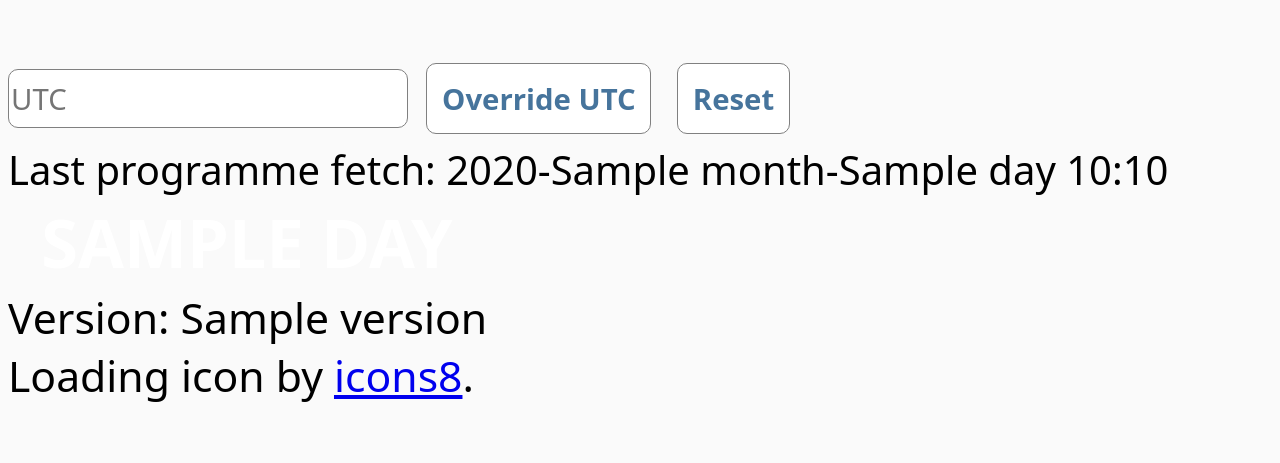
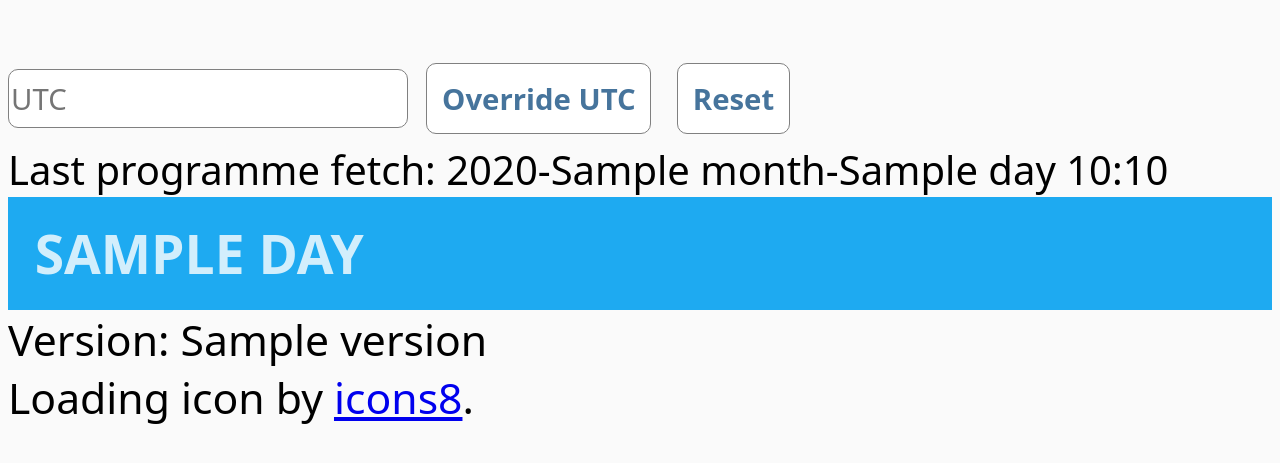
Before and after one commit to danielschenk/zpf-backstage-tv, a Flask app: template templates/index.html in a window 1280 px wide. Shown: the part 263-726 px from the top of the page. Run offline with Flask 3, Linux system fonts and the light colour scheme; the template is opened without the code that fills it: most values are stand-ins (such as "Sample title", 1, 10 or a date in 2020); data that the repository does not hold is empty; parts of the project's set-up code (start-up, migrations or seed data) failed here and were passed over; some libraries are stand-ins or nearby versions.

Commit message:
Style new buttons, improve show/hide code

```diff
--- a/static/index.css
+++ b/static/index.css
@@ -34,11 +34,7 @@ button {
     color: #46749C;
 }
 
-button.day {
-    color: #ffffff;
-}
-
-button.selected {
+button.data-entry.selected {
     color: var(--color-active);
     font-weight: 900;
 }
@@ -125,8 +121,14 @@ div.time-left {
     filter: FlipH;                 /* IE 6/7/8 */
 }
 
-button.day {
-    font-size: 50pt;
+div.navigation {
+    background-color: #1EAAF1;
+    width: 100%;
+}
+
+button.navigation {
+    color: #D2EEFC;
+    font-size: 40pt;
     border-style: none;
     border-radius: 0%;
     border-width: 0px;
@@ -135,6 +137,12 @@ button.day {
     margin: 0;
     min-height: auto;
     min-width: none;
+    padding-top: 20px;
+    padding-bottom: 20px;
+}
+
+button.navigation.selected {
+    color: #ffffff;
 }
 
 div.dressing-room-buttons {
--- a/static/index.js
+++ b/static/index.js
@@ -122,24 +122,21 @@ function showButtons(actKey) {
 }
 
 function showDay(day) {
-    document.querySelectorAll("tr.day-collapsed." + day)
+    document.querySelectorAll("tr.day-contents")
         .forEach(value => {
             value.style.display = "none";
+        });
+    document.querySelectorAll("button.navigation")
+        .forEach(value => {
+            value.classList.remove("selected");
         });
     document.querySelectorAll("tr.day-contents." + day)
         .forEach(value => {
             value.style.display = "table-row";
         });
-}
-
-function hideDay(day) {
-    document.querySelectorAll("tr.day-contents." + day)
+    document.querySelectorAll(`button.navigation[data-pane="${day}"]`)
         .forEach(value => {
-            value.style.display = "none";
-        });
-    document.querySelectorAll("tr.day-collapsed." + day)
-        .forEach(value => {
-            value.style.display = "table-row";
+            value.classList.add("selected");
         });
 }
 
--- a/templates/index.html
+++ b/templates/index.html
@@ -19,14 +19,9 @@
             never
         {% endif %}
     </span>
-    <div class="day-navigation">
+    <div class="navigation">
         {% for day in acts_by_day %}
-        <button
-            class="day"
-            onclick="showDay('{{ day }}'); {% for other_day in acts_by_day if other_day != day %} hideDay('{{ other_day }}'); {% endfor %}"
-        >
-            {{ day[:2]|upper }}
-        </button>
+        <button class="navigation" onclick="showDay('{{ day }}');" data-pane="{{ day }}">{{ day[:2]|upper }}</button>
         {% endfor %}
     </div>
     <table>
@@ -65,7 +60,7 @@
                             {% for room in ["1", "2", "3", "4", "5", "6", "None"] %}
                                 <button
                                     onclick="setDressingRoom('{{ key }}', '{{ room }}')"
-                                    class="dressing-room act-{{ key }}"
+                                    class="data-entry dressing-room act-{{ key }}"
                                     id="{{ key }}-{{ room }}"
                                 >
                                     {{ room }}
@@ -74,7 +69,7 @@
                             <input id="{{ key }}-custom-room" />
                             <button
                                 onclick="setCustomDressingRoom('{{ key }}')"
-                                class="dressing-room act-{{ key }}"
+                                class="data-entry dressing-room act-{{ key }}"
                                 id="{{ key }}-custom-room-button"
                                 placeholder="custom"
                             >
@@ -95,7 +90,7 @@
                     <td>
                         <div class="dressing-room-buttons">
                             <input class="free-field" id="{{ key }}-{{ field.key }}" data-act="{{ key }}" data-field="{{ field.key }}" type="{{ field.type }}">
-                            <button onclick="setItineraryItem('{{key}}', '{{ field.key }}')">Save</button>
+                            <button class="data-entry" onclick="setItineraryItem('{{key}}', '{{ field.key }}')">Save</button>
                             <div class="dressing-room-loader act-{{ key }}">
                                 <img
                                     src="{{ url_for('static', filename='icons8-dots-loading.gif') }}"
```
